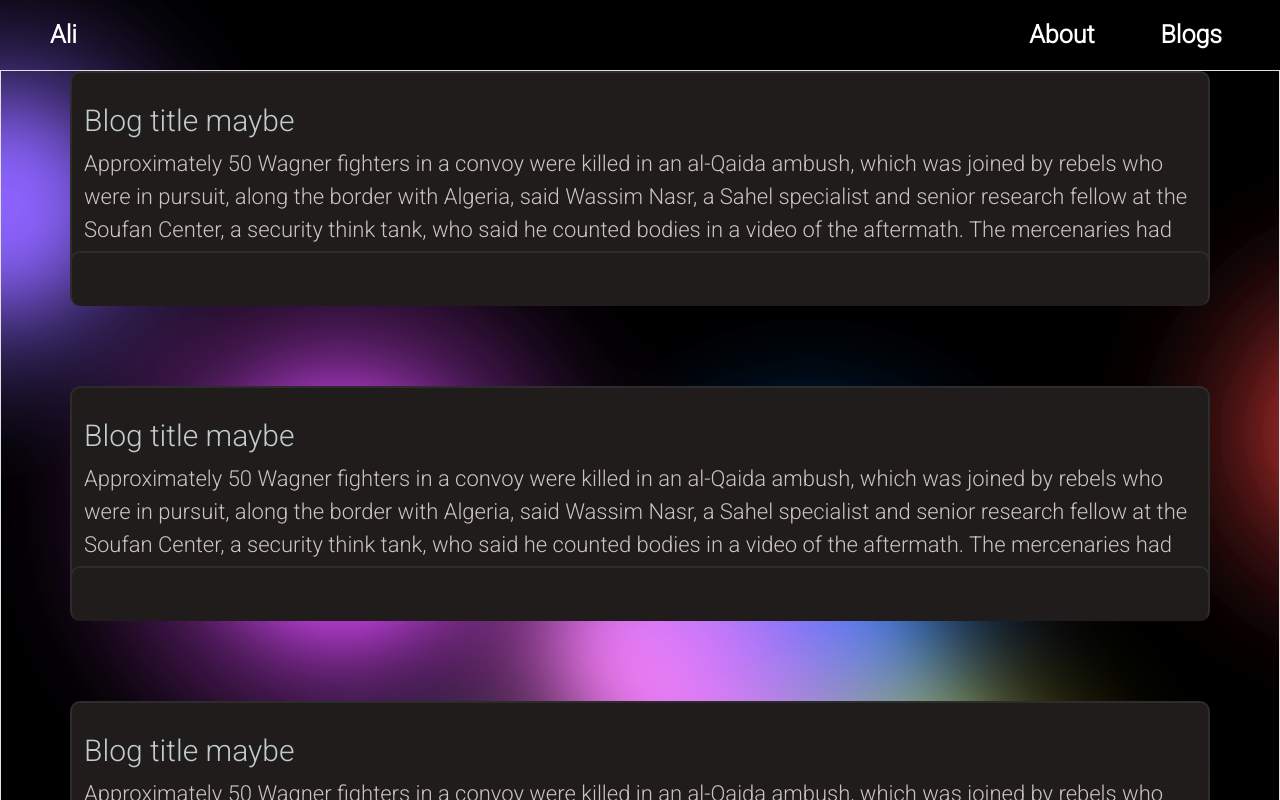
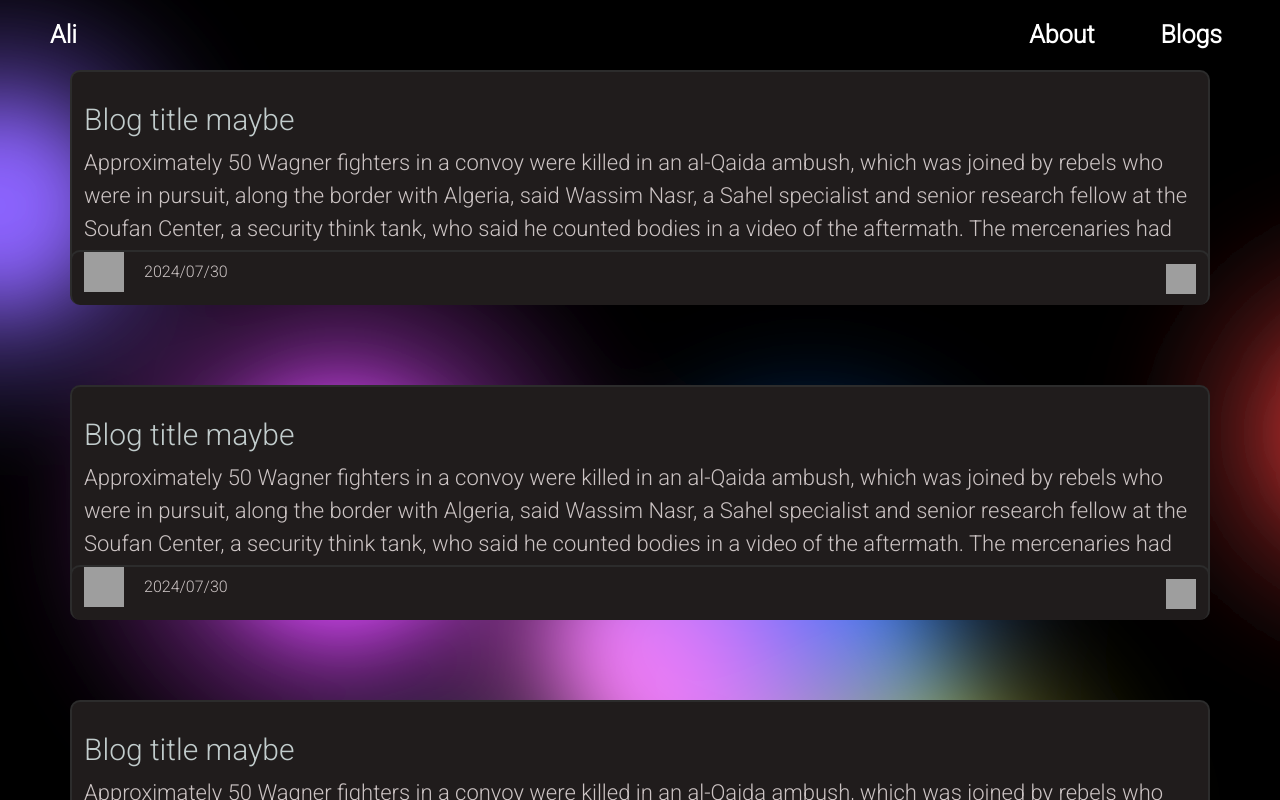
Before and after one commit to AliMousa27/website, a Vue app: page / in a window 1280 px wide. Shown: the top 800 px of the page. Built offline with nearby package versions, Linux system fonts and the light colour scheme; grey boxes are pictures that could not be loaded; what vue3-typed-js would draw is missing.

Commit message:
finished blog page. need to write first blog about chess project tho

```diff
--- a/src/components/blogs_components/blog_card.vue
+++ b/src/components/blogs_components/blog_card.vue
@@ -33,7 +33,22 @@
     class="blog_card container"
     style="height: auto; height: 55px; transform: translateY(-50px)"
     v-on:click="expandCard($event)"
-  ></div>
+  >
+    <div class="row">
+      <div class="d-flex justify-content-between">
+        <span
+          style="
+            background-image: url('https://i2.wp.com/www.freeiconspng.com/uploads/calendar-icon-png-14.png');
+            width: 40px;
+            height: 40px;
+            background-size: contain;
+          "
+          ><h6 style="margin-left: 60px; margin-top: 10px">2024/07/30</h6></span
+        >
+        <div class="arrow"></div>
+      </div>
+    </div>
+  </div>
 </template>
 
 <script>
@@ -89,13 +104,14 @@ export default {
   word-wrap: break-word;
   min-height: 1%;
   max-height: 198px;
-  transition: all 1s ease-in;
+  transition: all 2s linear;
   padding-top: 30px;
   overflow: hidden;
 }
 
 p,
-h2 {
+h2,
+h6 {
   color: rgb(204, 196, 196);
   font-family: "Roboto", sans-serif;
   font-weight: 400;
@@ -131,4 +147,14 @@ p {
     max-width: 100vh;
   }
 }
+
+.arrow {
+  opacity: 1;
+  transition: opacity 1s ease-in-out;
+  margin-top: 12px;
+  width: 30px;
+  height: 30px;
+  background-image: url("https://www.freeiconspng.com/thumbs/white-arrow-png/white-down-arrow-png-2.png");
+  background-size: contain;
+}
 </style>
--- a/src/pages/blogs_page.vue
+++ b/src/pages/blogs_page.vue
@@ -1,6 +1,6 @@
 <template>
   <NavBar />
-  <ul class="border">
+  <ul>
     <BlogCard /><BlogCard /><BlogCard /><BlogCard /><BlogCard /><BlogCard />
     <BlogCard />
   </ul>
```
